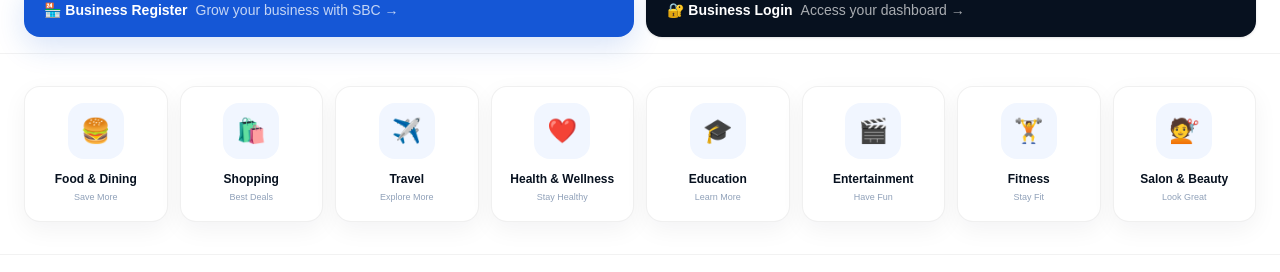
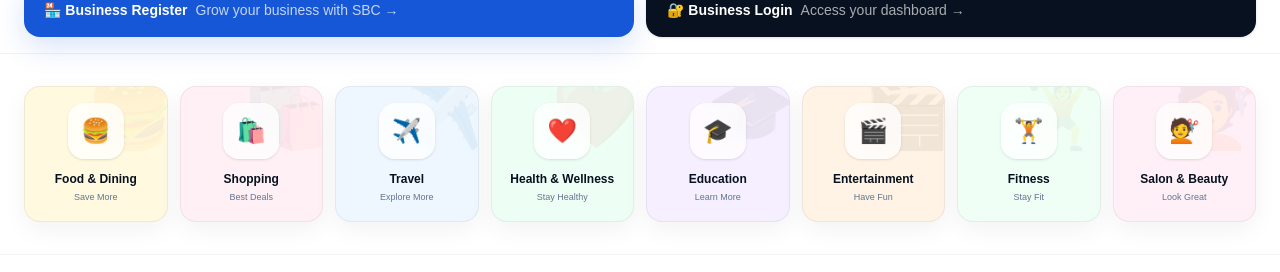
Before and after one commit to trendymindsofficial-maker/spc-platform-v2, a Next.js app: page / in a window 1280 px wide. Shown: the part 1070-1342 px from the top of the page. Built offline with nearby package versions, Linux system fonts and the light colour scheme.

Commit message:
Polish SBC slider and category cards

```diff
--- a/src/app/page.tsx
+++ b/src/app/page.tsx
@@ -4,14 +4,14 @@ import { useEffect, useState } from "react";
 import { useRouter } from "next/navigation";
 
 const categories = [
-  ["🍔", "Food & Dining", "Save More"],
-  ["🛍️", "Shopping", "Best Deals"],
-  ["✈️", "Travel", "Explore More"],
-  ["❤️", "Health & Wellness", "Stay Healthy"],
-  ["🎓", "Education", "Learn More"],
-  ["🎬", "Entertainment", "Have Fun"],
-  ["🏋️", "Fitness", "Stay Fit"],
-  ["💇", "Salon & Beauty", "Look Great"],
+  ["🍔", "Food & Dining", "Save More", "bg-[#fff9df]"],
+  ["🛍️", "Shopping", "Best Deals", "bg-[#fff0f5]"],
+  ["✈️", "Travel", "Explore More", "bg-[#eef7ff]"],
+  ["❤️", "Health & Wellness", "Stay Healthy", "bg-[#edfff5]"],
+  ["🎓", "Education", "Learn More", "bg-[#f6efff]"],
+  ["🎬", "Entertainment", "Have Fun", "bg-[#fff3e5]"],
+  ["🏋️", "Fitness", "Stay Fit", "bg-[#effff5]"],
+  ["💇", "Salon & Beauty", "Look Great", "bg-[#fff0f8]"],
 ];
 
 const slides = [
@@ -24,7 +24,7 @@ const slides = [
     primaryPath: "/student/register",
     secondary: "Student Login",
     secondaryPath: "/student/login",
-    image: "/images/sbc01.png",
+    image: "/images/sbc-slide-1-discounts.png",
     sideTitle: "Save More",
     sideText: "Every Visit\nEvery Day",
   },
@@ -37,7 +37,7 @@ const slides = [
     primaryPath: "/student/login",
     secondary: "Student Login",
     secondaryPath: "/student/login",
-    image: "/images/sbc02.png",
+    image: "/images/sbc-slide-2-gifts.png",
     sideTitle: "More You Use",
     sideText: "More Rewards\nMore Gifts",
   },
@@ -50,7 +50,7 @@ const slides = [
     primaryPath: "/student/register",
     secondary: "Student Login",
     secondaryPath: "/student/login",
-    image: "/images/sbc03.png",
+    image: "/images/sbc-slide-3-refer-earn.png",
     sideTitle: "Refer More",
     sideText: "Grow Together\nEarn More",
   },
@@ -133,17 +133,20 @@ export default function Home() {
 
       {/* HERO SLIDER — COMPLETE IMAGE PER SLIDE */}
       <section className="relative overflow-hidden bg-[#07111f]">
-        <div className="relative flex w-full items-center justify-center sm:min-h-[520px] lg:min-h-[650px]">
-
-          <div
-            key={active.image}
-            className="flex h-full w-full items-center justify-center"
-          >
-            <img
-              src={active.image}
-              alt={`${active.title} ${active.highlight} - Student Benefit Card`}
-              className="block h-auto w-full max-w-none object-contain"
-            />
+        <div className="relative flex w-full items-center justify-center bg-white sm:min-h-[520px] lg:min-h-[650px]">
+          <div className="relative w-full overflow-hidden bg-white">
+            {slides.map((item, index) => (
+              <img
+                key={item.image}
+                src={item.image}
+                alt={`${item.title} ${item.highlight} - Student Benefit Card`}
+                className={`block h-auto w-full max-w-none object-contain transition-opacity duration-500 ease-in-out ${
+                  index === slide
+                    ? "relative opacity-100"
+                    : "absolute inset-0 opacity-0"
+                }`}
+              />
+            ))}
           </div>
 
           <button
@@ -207,18 +210,21 @@ export default function Home() {
       {/* CATEGORIES */}
       <section className="border-b border-black/[.05] bg-white px-4 py-8 sm:px-6">
         <div className="mx-auto grid max-w-[1400px] grid-cols-2 gap-3 sm:grid-cols-4 lg:grid-cols-8">
-          {categories.map(([icon, name, sub]) => (
+          {categories.map(([icon, name, sub, background]) => (
             <button
               key={name}
               type="button"
               onClick={() => go("/student/login")}
-              className="group rounded-2xl border border-black/[.06] bg-white p-4 text-center shadow-[0_8px_25px_rgba(7,17,31,.05)] transition hover:-translate-y-1 hover:border-blue-100 hover:shadow-lg"
+              className={`group relative overflow-hidden rounded-2xl border border-black/[.06] ${background} p-4 text-center shadow-[0_8px_25px_rgba(7,17,31,.05)] transition hover:-translate-y-1 hover:shadow-lg`}
             >
-              <div className="mx-auto flex h-14 w-14 items-center justify-center rounded-2xl bg-[#f1f6ff] text-2xl transition group-hover:scale-105">
+              <span className="pointer-events-none absolute -right-2 -top-3 text-[72px] leading-none opacity-[0.07]">
+                {icon}
+              </span>
+              <div className="relative mx-auto flex h-14 w-14 items-center justify-center rounded-2xl bg-white/75 text-2xl shadow-sm backdrop-blur-sm transition group-hover:scale-105">
                 {icon}
               </div>
-              <p className="mt-3 text-xs font-black">{name}</p>
-              <p className="mt-1 text-[9px] font-medium text-slate-400">{sub}</p>
+              <p className="relative mt-3 text-xs font-black">{name}</p>
+              <p className="relative mt-1 text-[9px] font-medium text-slate-500">{sub}</p>
             </button>
           ))}
         </div>
```
